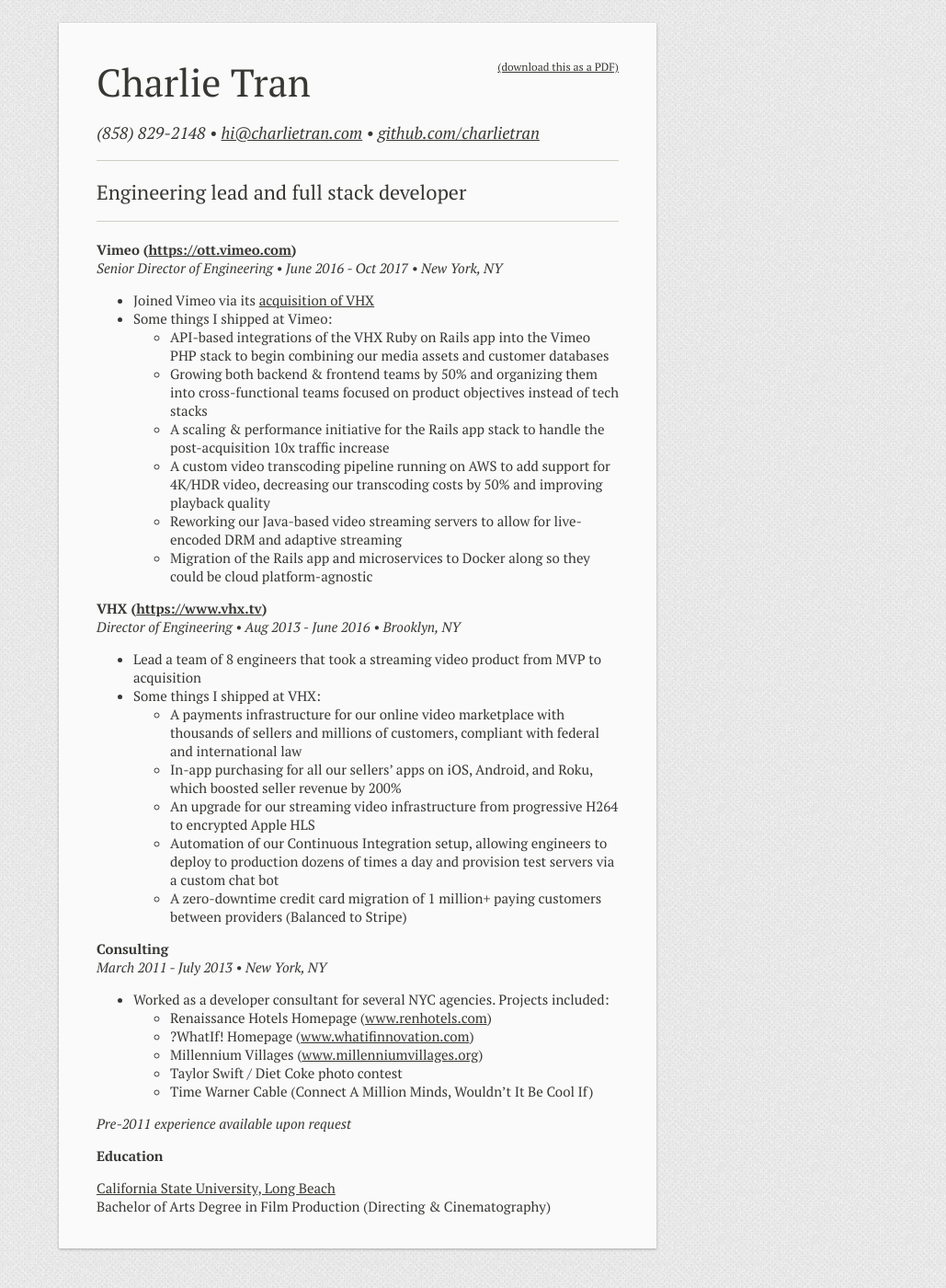
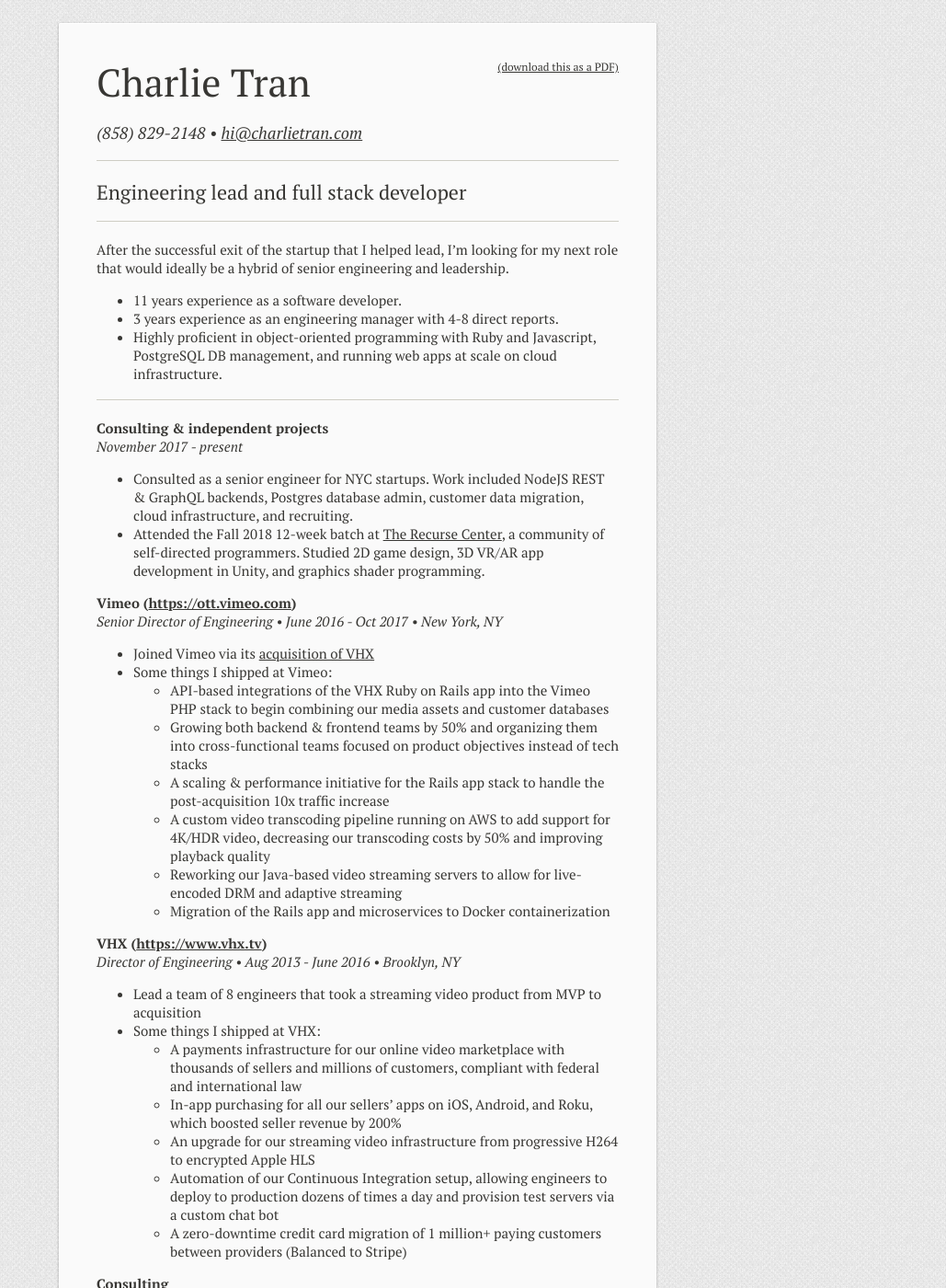
Before and after one commit to charlietran/charlietran.github.io, a Jekyll site: the page built from resume.md, in a window 1280 px wide and 1400 px high. Shown: the whole window at 92% size, without its empty margins (251-1280 px from the left). Built offline with Jekyll 4.4.1, drawn with Linux system fonts in a browser that asks for light colours; some of the changed text lies outside the part shown.

Commit message:
Update resume

```diff
--- a/Gemfile
+++ b/Gemfile
@@ -1,3 +1,3 @@
 source 'https://rubygems.org'
 gem 'github-pages', group: :jekyll_plugins
-gem 'wkhtmltopdf-binary'
+gem 'wkhtmltopdf-binary', '0.12.3.1'
--- a/_config.yml
+++ b/_config.yml
@@ -22,6 +22,7 @@
 include:
   - _redirects
 exclude:
+  - tags
   - Gemfile
   - Gemfile.lock
   - node_modules
--- a/_layouts/resume_layout.html
+++ b/_layouts/resume_layout.html
@@ -1,7 +1,6 @@
 <!DOCTYPE html>
 <html>
 <head>
-  {% include analytics.html %}
 	<meta http-equiv="Content-Type" content="text/html; charset=UTF-8">
 	<meta content="noindex">
 	<title>Résumé of Charlie Tran</title>
--- a/resume.md
+++ b/resume.md
@@ -9,16 +9,35 @@
   (858) 829-2148
   &bull;
   <a  href="mailto:hi@charlietran.com">hi@charlietran.com</a>
-  &bull;
-  <a href="http://github.com/charlietran">github.com/charlietran</a>
 </div>
 <hr>
 <div id="description">Engineering lead and full stack developer</div>
 <hr>
+After the successful exit of the startup that I helped lead, I'm looking for my
+next role that would ideally be a hybrid of senior engineering and leadership.
+
+* 11 years experience as a software developer.
+* 3 years experience as an engineering manager with 4-8 direct reports.
+* Highly proficient in object-oriented programming with Ruby and Javascript,
+  PostgreSQL DB management, and running web apps at scale on cloud
+  infrastructure.
+
+<hr>
+
+**Consulting &amp; independent projects**
+*November 2017 - present*
+* Consulted as a senior engineer for NYC startups. Work included NodeJS REST
+  &amp; GraphQL backends, Postgres database admin, customer data migration,
+  cloud infrastructure, and recruiting.
+* Attended the Fall 2018 12-week batch at [The Recurse Center][1], a community
+  of self-directed programmers.
+  Studied 2D game design, 3D VR/AR app development in Unity, and graphics shader
+  programming.
+
+[1]: https://www.recurse.com
 
 **Vimeo ([https://ott.vimeo.com](https://ott.vimeo.com))**
 *Senior Director of Engineering &bull; June 2016 - Oct 2017 &bull; New York, NY*
-
 
 * Joined Vimeo via its [acquisition of VHX](https://www.theverge.com/2016/5/2/11554434/vimeo-acquires-vhx)
 * Some things I shipped at Vimeo:
@@ -32,8 +51,7 @@
     video, decreasing our transcoding costs by 50% and improving playback quality
   * Reworking our Java-based video streaming servers to allow for live-encoded
     DRM and adaptive streaming
-  * Migration of the Rails app and microservices to Docker along so they could
-    be cloud platform-agnostic
+  * Migration of the Rails app and microservices to Docker containerization
 
 **VHX ([https://www.vhx.tv](https://www.vhx.tv))**
 *Director of Engineering &bull; Aug 2013 - June 2016 &bull; Brooklyn, NY*
@@ -57,7 +75,8 @@
 **Consulting**
 *March 2011 - July 2013 &bull; New York, NY*
 
-* Worked as a developer consultant for several NYC agencies. Projects included:
+* Worked as a PHP, Ruby, &amp; Javascript developer consultant for several NYC
+  agencies. Projects included:
   * Renaissance Hotels Homepage ([www.renhotels.com](http://www.renhotels.com))
   * ?WhatIf! Homepage ([www.whatifinnovation.com](http://www.whatifinnovation.com))
   * Millennium Villages ([www.millenniumvillages.org](http://www.millenniumvillages.org))
```
Also changed, not shown: Gemfile.lock, 1 other file.
